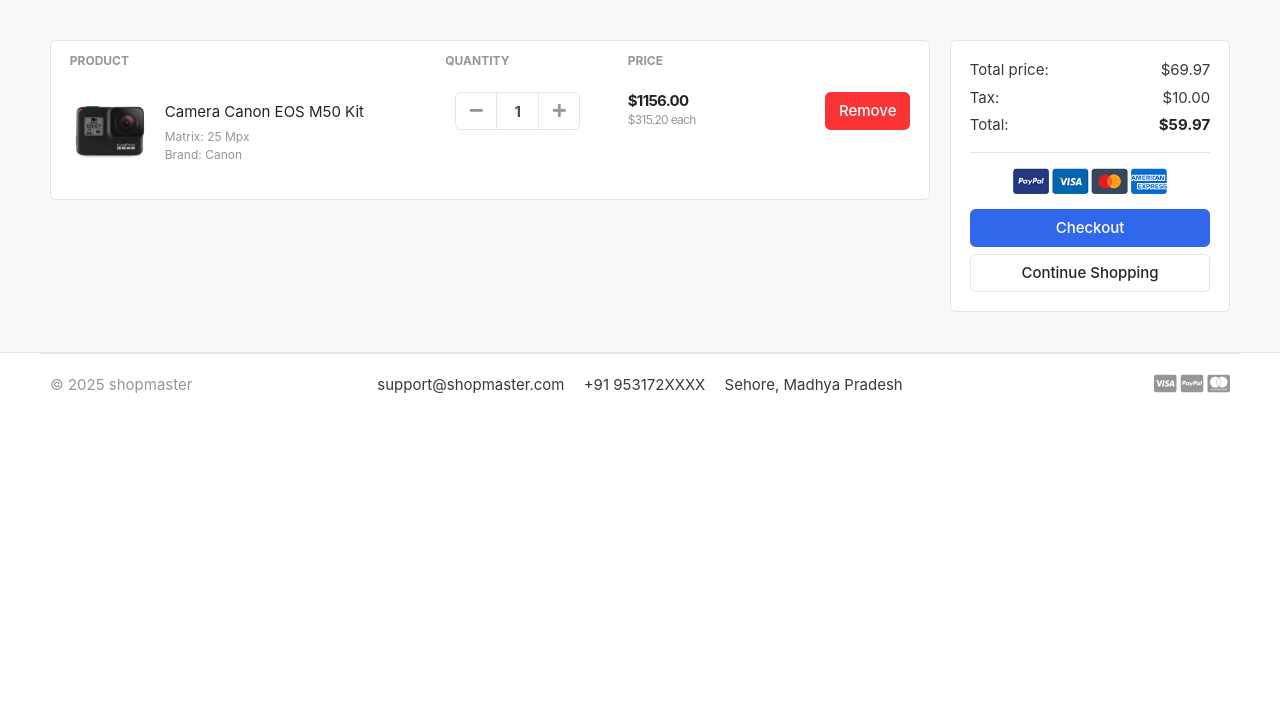
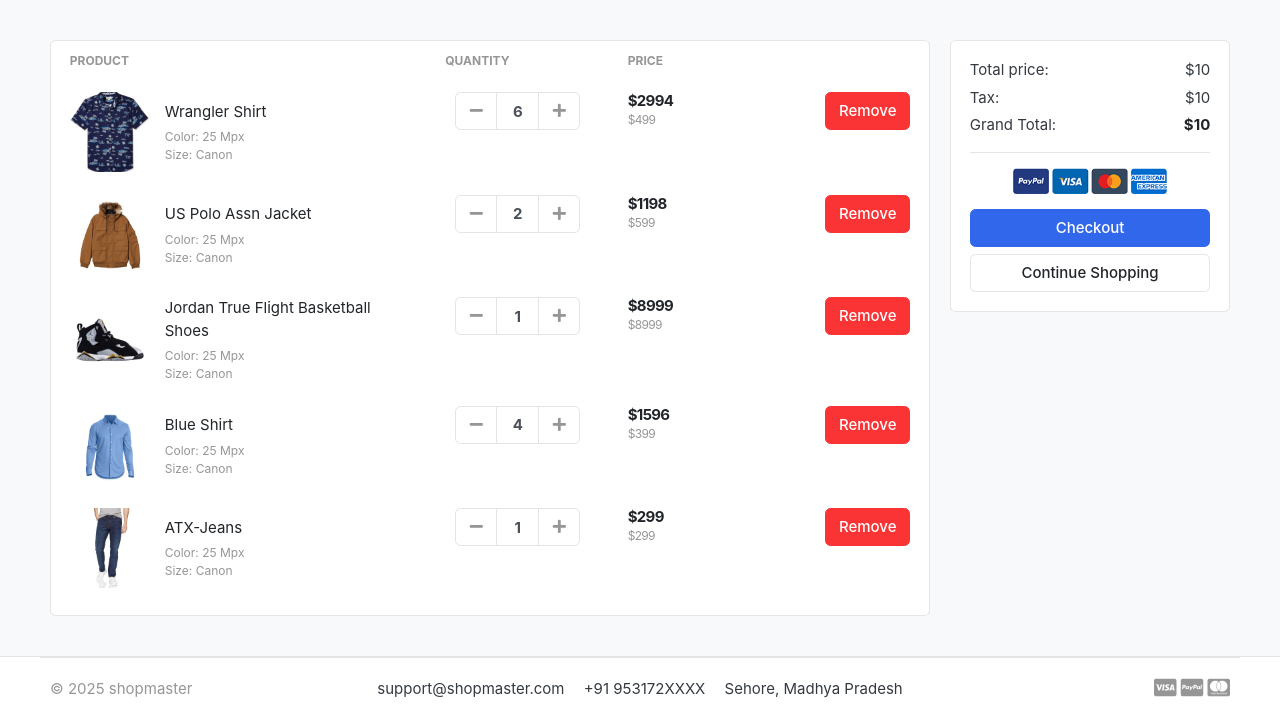
Before and after one commit to RandomSummer/shopmaster, a Django app: template templates/store/cart.html in a window 1280 px wide. Shown: the part 118-838 px from the top of the page. Before the commit the page ends 512 px from the top, so only its background shows below. Run offline with Django 5.2, Linux system fonts and the light colour scheme; data comes from the database, SQL or seed files in the repository; both versions use the stored data as it was after the commit; the template is opened without the code that fills it: values that come from a table or form of the project are taken from there, most other values are stand-ins (such as "Sample title", 1, 10 or a date in 2020); some libraries are stand-ins or nearby versions; some web fonts are replaced.

Commit message:
add increment and decrement button along with remove functionality

```diff
--- a/carts/models.py
+++ b/carts/models.py
@@ -22,8 +22,8 @@
     # class Meta:
     #     db_table = 'CartItem'
 
-    # def sub_total(self):
-    #     return self.product.price * self.quantity
+    def sub_total(self):
+        return self.product.price * self.quantity
 
     def __str__(self):
         return self.product
--- a/carts/urls.py
+++ b/carts/urls.py
@@ -4,4 +4,6 @@
 urlpatterns = [
     path('', views.cart, name='cart'),
     path('add_cart/<int:product_id>/', views.add_cart, name='add_cart'),
+    path('remove_cart/<int:product_id>/', views.remove_cart, name='remove_cart'),
+    path('remove_cart_item/<int:product_id>/', views.remove_cart_item, name='remove_cart_item'),
 ]
--- a/templates/store/cart.html
+++ b/templates/store/cart.html
@@ -21,13 +21,15 @@
 </tr>
 </thead>
 <tbody>
+
+{% for cart_item in cart_items %}
 <tr>
 	<td>
 		<figure class="itemside align-items-center">
-			<div class="aside"><img src="{% static './images/items/11.jpg'%}" class="img-sm"></div>
+			<div class="aside"><img src="{{ cart_item.product.images.url}}" class="img-sm"></div>
 			<figcaption class="info">
-				<a href="#" class="title text-dark">Camera Canon EOS M50 Kit</a>
-				<p class="text-muted small">Matrix: 25 Mpx <br> Brand: Canon</p>
+				<a href="#" class="title text-dark">{{ cart_item.product.product_name}}</a>
+				<p class="text-muted small">Color: 25 Mpx <br> Size: Canon</p>
 			</figcaption>
 		</figure>
 	</td>
@@ -36,25 +38,26 @@
 					<div class="col">
 						<div class="input-group input-spinner">
 							<div class="input-group-prepend">
-							<button class="btn btn-light" type="button" id="button-plus"> <i class="fa fa-minus"></i> </button>
+							<a href="{% url 'remove_cart' cart_item.product.id %}" class="btn btn-light" type="button" id="button-plus"> <i class="fa fa-minus"></i> </a>
 							</div>
-							<input type="text" class="form-control"  value="1">
+							<input type="text" class="form-control"  value={{cart_item.quantity}}>
 							<div class="input-group-append">
-							<button class="btn btn-light" type="button" id="button-minus"> <i class="fa fa-plus"></i> </button>
+							<a href="{% url 'add_cart' cart_item.product.id %}" class="btn btn-light" type="button" id="button-minus"> <i class="fa fa-plus"></i> </a>
 							</div>
 						</div> <!-- input-group.// -->
 					</div> <!-- col.// -->
 	</td>
 	<td>
 		<div class="price-wrap">
-			<var class="price">$1156.00</var>
-			<small class="text-muted"> $315.20 each </small>
+			<var class="price">${{cart_item.sub_total}}</var>
+			<small class="text-muted"> ${{cart_item.product.price}} </small>
 		</div> <!-- price-wrap .// -->
 	</td>
 	<td class="text-right">
-	<a href="" class="btn btn-danger"> Remove</a>
+	<a href="{% url 'remove_cart_item' cart_item.product.id %}" class="btn btn-danger"> Remove</a>
 	</td>
 </tr>
+{% endfor %}
 
 </tbody>
 </table>
@@ -67,15 +70,15 @@
 		<div class="card-body">
 			<dl class="dlist-align">
 			  <dt>Total price:</dt>
-			  <dd class="text-right">$69.97</dd>
+			  <dd class="text-right">${{total}}</dd>
 			</dl>
 			<dl class="dlist-align">
 			  <dt>Tax:</dt>
-			  <dd class="text-right"> $10.00</dd>
+			  <dd class="text-right"> ${{tax}}</dd>
 			</dl>
 			<dl class="dlist-align">
-			  <dt>Total:</dt>
-			  <dd class="text-right text-dark b"><strong>$59.97</strong></dd>
+			  <dt>Grand Total:</dt>
+			  <dd class="text-right text-dark b"><strong>${{grand_total}}</strong></dd>
 			</dl>
 			<hr>
 			<p class="text-center mb-3">
```
Also changed, not shown: carts/views.py (+41 -5 lines), db.sqlite3.
